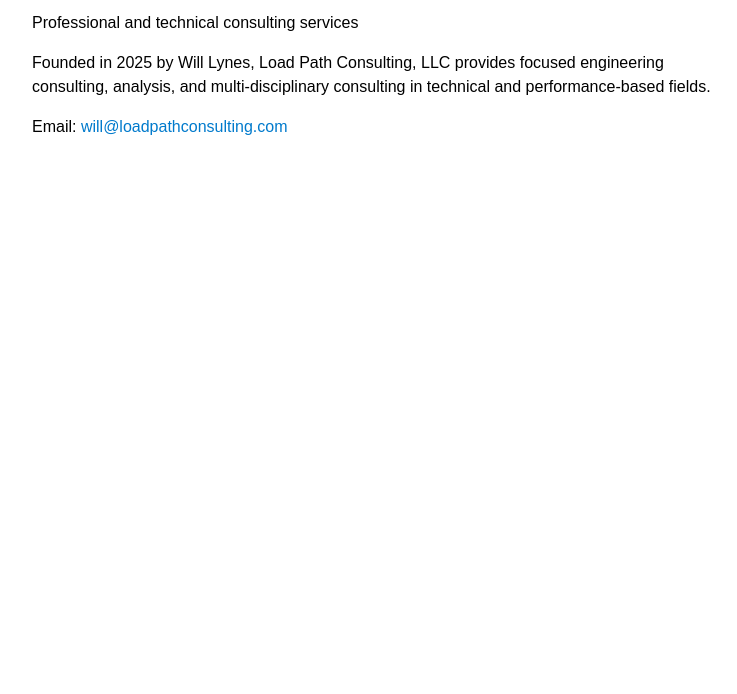
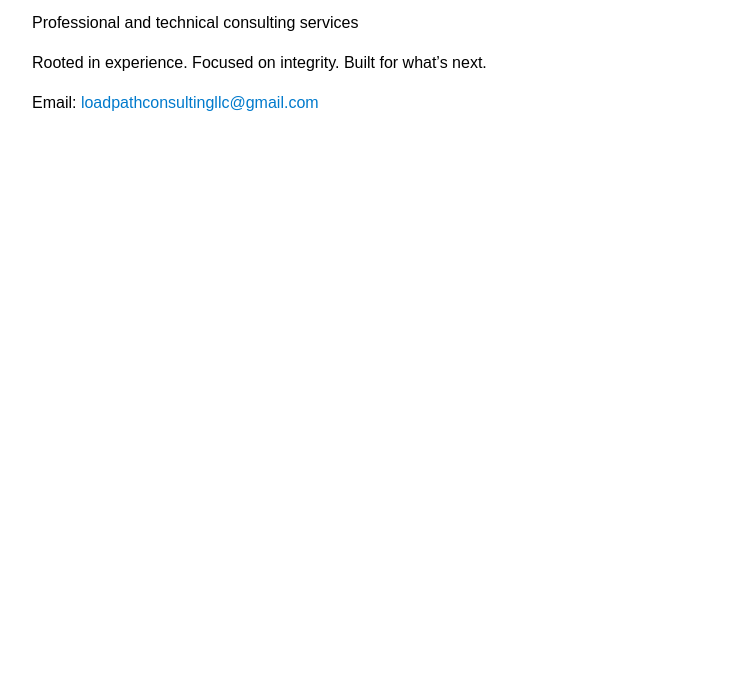
Before and after one commit to loadpathconsulting/loadpath-site, a plain HTML site: page index.html in a window 1280 px wide. Shown: the part 106-800 px from the top of the page, without its empty margins (258-995 px from the left). Drawn offline with Linux system fonts and the light colour scheme.

Commit message:
Update index.html

```diff
--- a/index.html
+++ b/index.html
@@ -13,7 +13,7 @@
 <body>
   <h1>Load Path Consulting, LLC</h1>
   <p>Professional and technical consulting services</p>
-  <p>Founded in 2025 by Will Lynes, Load Path Consulting, LLC provides focused engineering consulting, analysis, and multi-disciplinary consulting in technical and performance-based fields.</p>
-  <p>Email: <a href="mailto:will@loadpathconsulting.com">will@loadpathconsulting.com</a></p>
+  <p>Rooted in experience. Focused on integrity. Built for what’s next.</p>
+  <p>Email: <a href="mailto:loadpathconsultingllc@gmail.com">loadpathconsultingllc@gmail.com</a></p>
 </body>
 </html>
```
